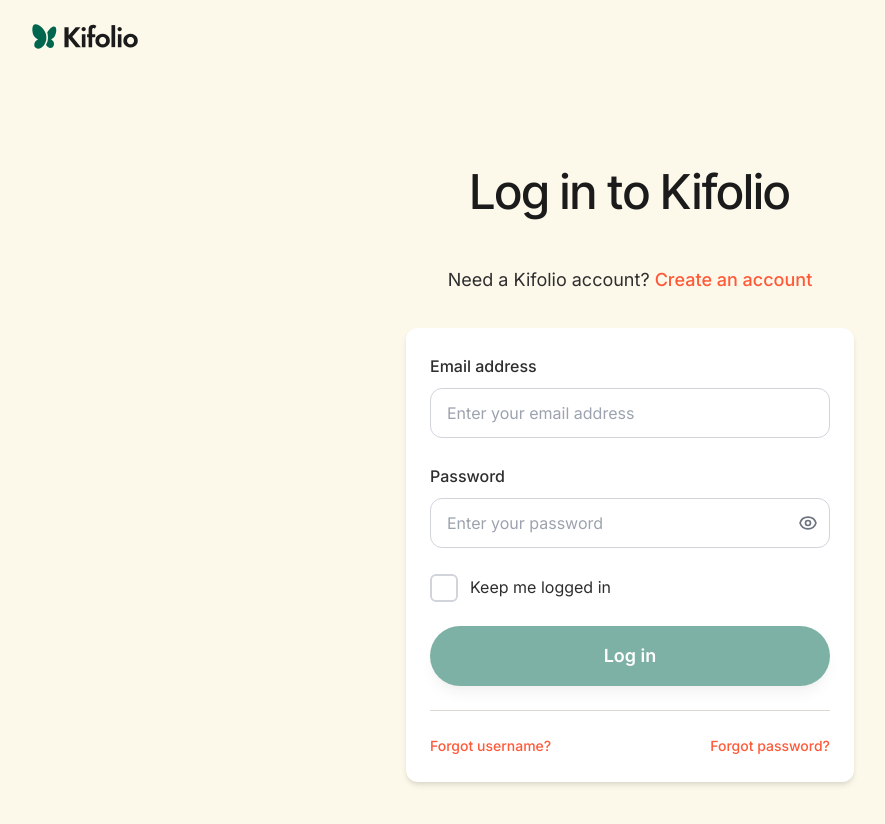
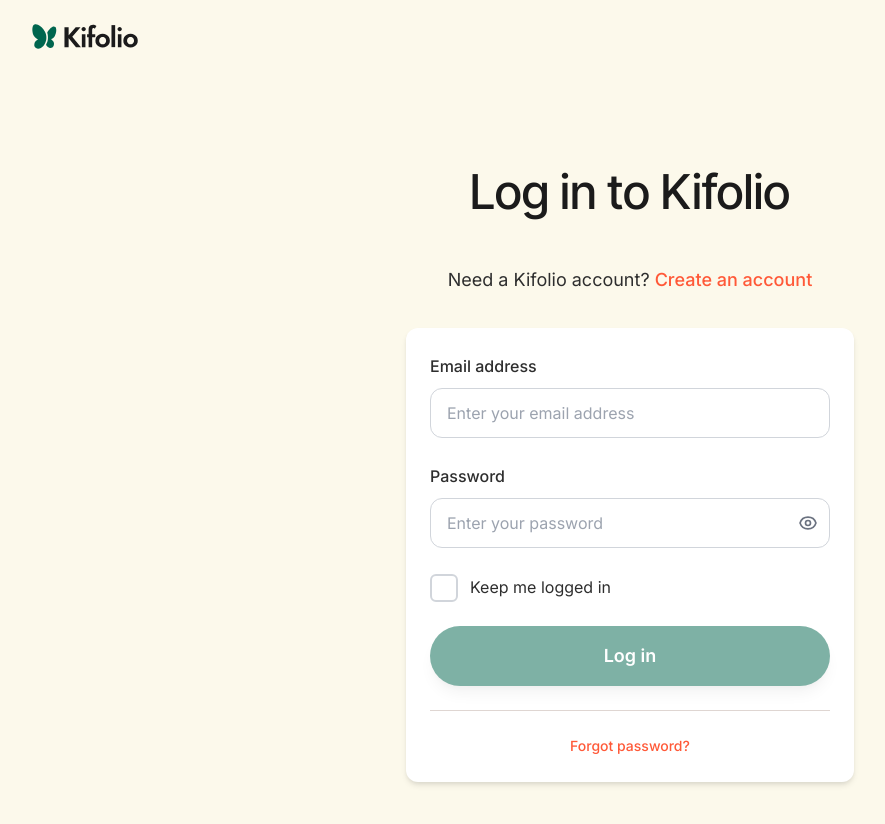
Before and after one commit to pxmethod/Kifol.io, a Next.js app: page /auth/login in a window 1280 px wide. Shown: the top 824 px of the page, without its empty margins (10-895 px from the left). Built offline with nearby package versions, Linux system fonts and the light colour scheme; no server answers.

Commit message:
Update redirect for unauthenticated users to marketing home page and clarify forgot password link in login page

```diff
--- a/src/app/auth/login/page.tsx
+++ b/src/app/auth/login/page.tsx
@@ -247,12 +247,9 @@ export default function LoginPage() {
               )}
             </form>
 
-            {/* Forgot Links */}
+            {/* Forgot Password Link */}
             <div className="mt-6 pt-6 border-t border-discovery-beige-300">
-              <div className="flex justify-between">
-                <Link href="/auth/forgot-username" className="text-discovery-orange hover:text-discovery-orange-light text-sm font-medium">
-                  Forgot username?
-                </Link>
+              <div className="flex justify-center">
                 <Link href="/auth/forgot-password" className="text-discovery-orange hover:text-discovery-orange-light text-sm font-medium">
                   Forgot password?
                 </Link>
--- a/src/app/portfolio/[id]/page.tsx
+++ b/src/app/portfolio/[id]/page.tsx
@@ -143,9 +143,9 @@ export default function PortfolioPage() {
     );
   }
 
-  // Redirect unauthenticated users to welcome page
+  // Redirect unauthenticated users to marketing home page
   if (!user) {
-    router.push('/welcome');
+    router.push('/');
     return null;
   }
 
```
